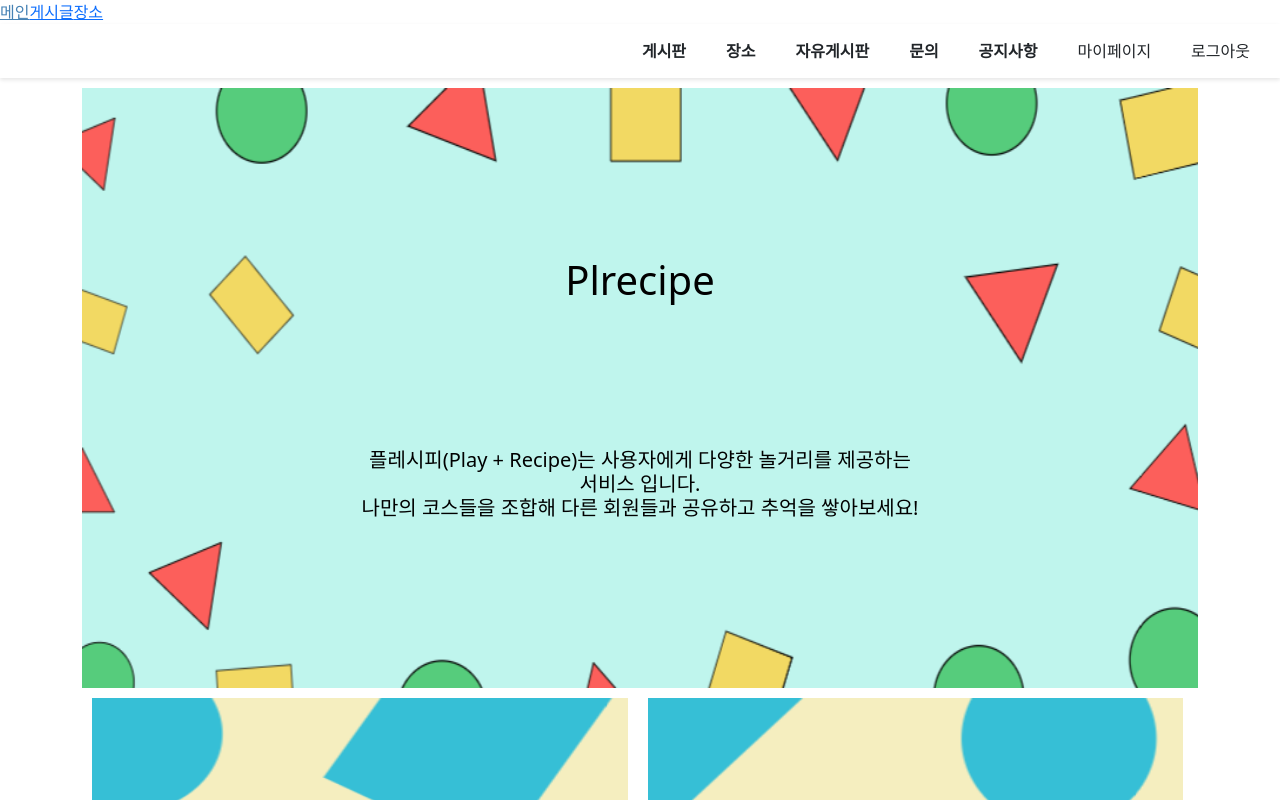
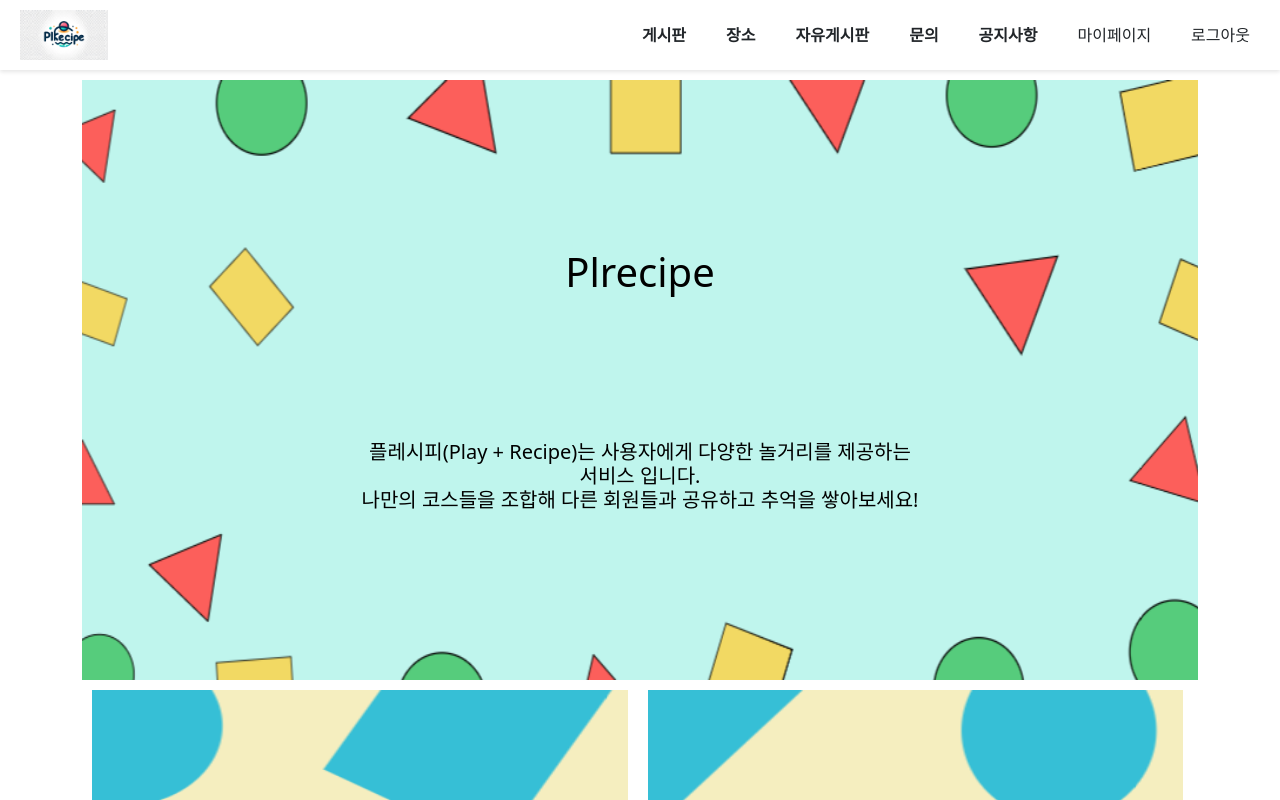
Before and after one commit to beyond-sw-camp/be04-3rd-6candoit-plrecipe, a Vue app in the folder plrecipe/: page / in a window 1280 px wide. Shown: the top 800 px of the page. Built offline with nearby package versions, Linux system fonts and the light colour scheme.

Commit message:
24.03.27 헤더 수정

```diff
--- a/plrecipe/src/App.vue
+++ b/plrecipe/src/App.vue
@@ -5,10 +5,7 @@ import Header from '@/components/Header.vue';
 
 <template>
   <header>
-        <nav>
-        <RouterLink to="/" active-class="active" replace>메인</RouterLink>
-        <RouterLink to="/post" active-class="active" replace>게시글</RouterLink>
-        <RouterLink to="/place" active-class="active" replace>장소</RouterLink>
+    <nav>
         <Header></Header>
       </nav>
   </header>
--- a/plrecipe/src/components/Header.vue
+++ b/plrecipe/src/components/Header.vue
@@ -1,8 +1,6 @@
 <template>
     <header class="header">
-        <a href="https://www.naver.com/">
-        <!-- <img src="logo.webp" alt="PLRECIPE 로고" class="logo">  -->
-        </a>
+        <img src="@/img/logo.webp" alt="PLRECIPE 로고" class="logo" @click="goMain">
         <nav class="nav">
             <ul class="nav-list">
                 <li @click="goPost"><b>게시판</b></li>
@@ -27,6 +25,9 @@ const goPost = () => {
 };
 const goPlace = () => {
     router.push('/place');
+};
+const goMain = () => {
+    router.push('/');
 };
 </script>
 
--- a/plrecipe/src/views/MainView.vue
+++ b/plrecipe/src/views/MainView.vue
@@ -1,6 +1,13 @@
 <template>
     <head>
+        <Header>
+            <nav>
+        <RouterLink to="/" active-class="active" replace>메인</RouterLink>
+        <RouterLink to="/post" active-class="active" replace>게시글</RouterLink>
+        <RouterLink to="/place" active-class="active" replace>장소</RouterLink>
         <Header></Header>
+      </nav>
+        </Header>
     </head>
     <div>
         <Main></Main>
```
